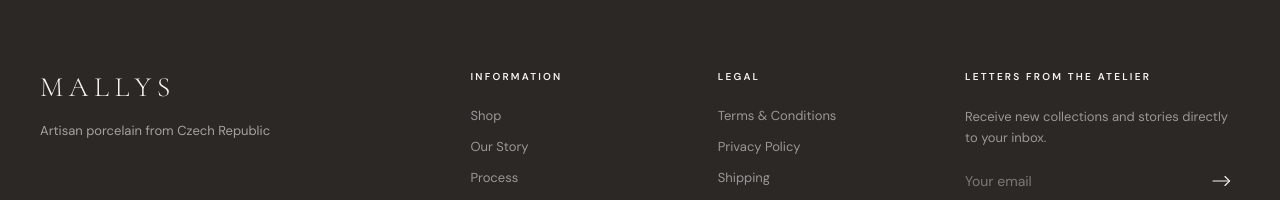
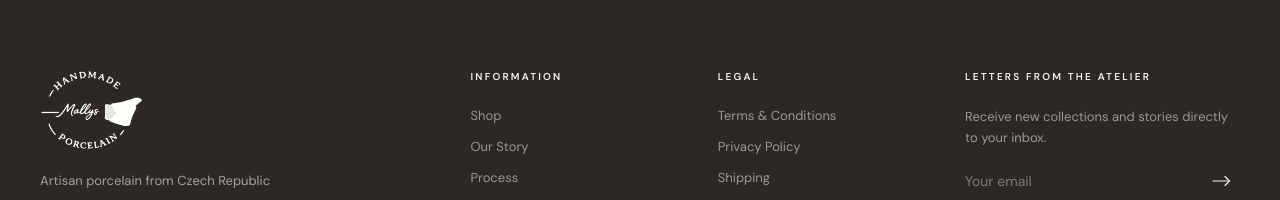
Before and after one commit to slami96/mallysremake, a Next.js app: page /shop in a window 1280 px wide. Shown: the part 4645-4845 px from the top of the page. Built offline with nearby package versions, Linux system fonts and the light colour scheme.

Commit message:
Replace logo text with image and update links

```diff
--- a/components/Footer.jsx
+++ b/components/Footer.jsx
@@ -10,14 +10,14 @@
     <footer className="footer">
       <div className="footer__inner">
         <div>
-          <div className="footer__logo">MALLYS</div>
+          <img src="/images/logo_header.png" alt="Mallys" className="footer__logo-img" />
           <p className="footer__desc">{L('footer_desc')}</p>
         </div>
 
         <div>
           <div className="footer__col-title">{L('footer_links')}</div>
           <Link href="/shop" className="footer__link">{L('nav_shop')}</Link>
-          <a className="footer__link" onClick={() => go('story')}>{L('nav_story')}</a>
+          <Link href="/about" className="footer__link">{L('nav_story')}</Link>
           <a className="footer__link" onClick={() => go('craft')}>{L('nav_process')}</a>
           <a className="footer__link" onClick={() => go('contact')}>{L('nav_contact')}</a>
         </div>
@@ -36,8 +36,7 @@
             <input className="footer__nl-input" type="email" placeholder={L('footer_nl_placeholder')} />
             <button className="footer__nl-btn" type="submit">
               <svg width="20" height="12" viewBox="0 0 24 16" fill="none" stroke="currentColor" strokeWidth="1.5" strokeLinecap="round">
-                <line x1="0" y1="8" x2="22" y2="8"/>
-                <polyline points="16 2 22 8 16 14"/>
+                <line x1="0" y1="8" x2="22" y2="8"/><polyline points="16 2 22 8 16 14"/>
               </svg>
             </button>
           </form>
```
